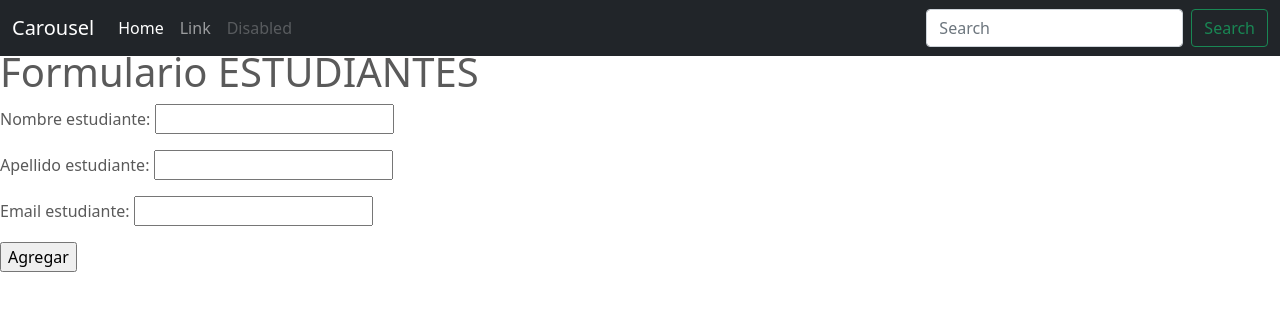
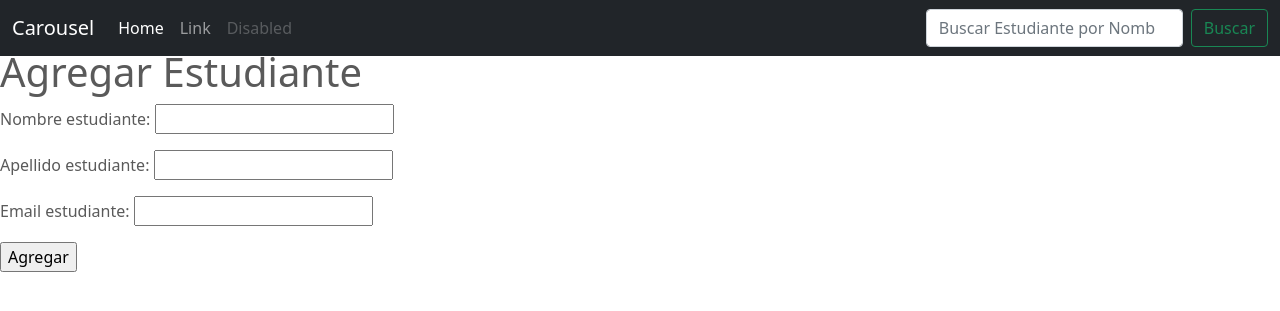
Before and after one commit to willygravino/TERCERA_PREENTREGA, a Django app: page /gestionestudiantes in a window 1280 px wide. Shown: the top 311 px of the page. Run offline with Django 4.2, Linux system fonts and the light colour scheme; data that the repository does not hold is empty; some libraries are stand-ins or nearby versions.

Commit message:
FUNCIONA LA BUSQUEDA PERO CAMBIARÉ EL TEMPLATE

```diff
--- a/AppEstudiantes/templates/AppEstudiantes/base.html
+++ b/AppEstudiantes/templates/AppEstudiantes/base.html
@@ -72,9 +72,9 @@
             <a class="nav-link disabled" href="https://getbootstrap.com/docs/5.0/examples/carousel/#" tabindex="-1" aria-disabled="true">Disabled</a>
           </li>
         </ul>
-        <form class="d-flex">
-          <input class="form-control me-2" type="search" placeholder="Search" aria-label="Search">
-          <button class="btn btn-outline-success" type="submit">Search</button>
+        <form action = "{% url 'buscar-estudiante' %}" class="d-flex">
+          <input class="form-control me-2" name= "criterio" type="search" placeholder="Buscar Estudiante por Nombre" aria-label="Search">
+          <button class="btn btn-outline-success" type="submit">Buscar</button>
         </form>
       </div>
     </div>
--- a/AppEstudiantes/templates/AppEstudiantes/formulario_estudiantes.html
+++ b/AppEstudiantes/templates/AppEstudiantes/formulario_estudiantes.html
@@ -4,7 +4,7 @@
 
 {% block principal %}
 
-<h1>Formulario ESTUDIANTES</h1>
+<h1>Agregar Estudiante</h1>
 
 <form action="{% url 'agregar-estudiante' %}" method="post">
     {% csrf_token %}
--- a/AppEstudiantes/views.py
+++ b/AppEstudiantes/views.py
@@ -8,6 +8,7 @@ def Principal(request):
 def Formulario_Estudiantes(request):
     context = {
     "form" : EstudiantesForm(),
+    "Posts": Estudiante.objects.all(),
     }
 
     return render(request, "AppEstudiantes/formulario_estudiantes.html",context)
@@ -21,3 +22,10 @@ def Agregar_Estudiante (request):
     "Posts": Estudiante.objects.all(),
     }
     return render(request, "AppEstudiantes/formulario_estudiantes.html",context)
+
+def Buscar_Estudiante(request):
+    criterio = request.GET.get("criterio")
+    contexto = {
+        "Posts": Estudiante.objects.filter(nombre_estudiante__icontains=criterio).all(),
+    }
+    return render(request, "AppEstudiantes/formulario_estudiantes.html",contexto)
--- a/terceraentrega/urls.py
+++ b/terceraentrega/urls.py
@@ -15,11 +15,12 @@ Including another URLconf
 """
 from django.contrib import admin
 from django.urls import path
-from AppEstudiantes.views import Formulario_Estudiantes, Agregar_Estudiante, Principal
+from AppEstudiantes.views import Formulario_Estudiantes, Agregar_Estudiante, Principal, Buscar_Estudiante
 urlpatterns = [
     path('admin/', admin.site.urls),
     path('principal', Principal, name="pagina-principal"),
     path('gestionestudiantes', Formulario_Estudiantes, name="formulario-estudiantes"),
     path('gestionestudiantes/agregarestudiante', Agregar_Estudiante, name="agregar-estudiante"),
+    path('buscarestudiante/', Buscar_Estudiante, name="buscar-estudiante"),
 
 ]
```
